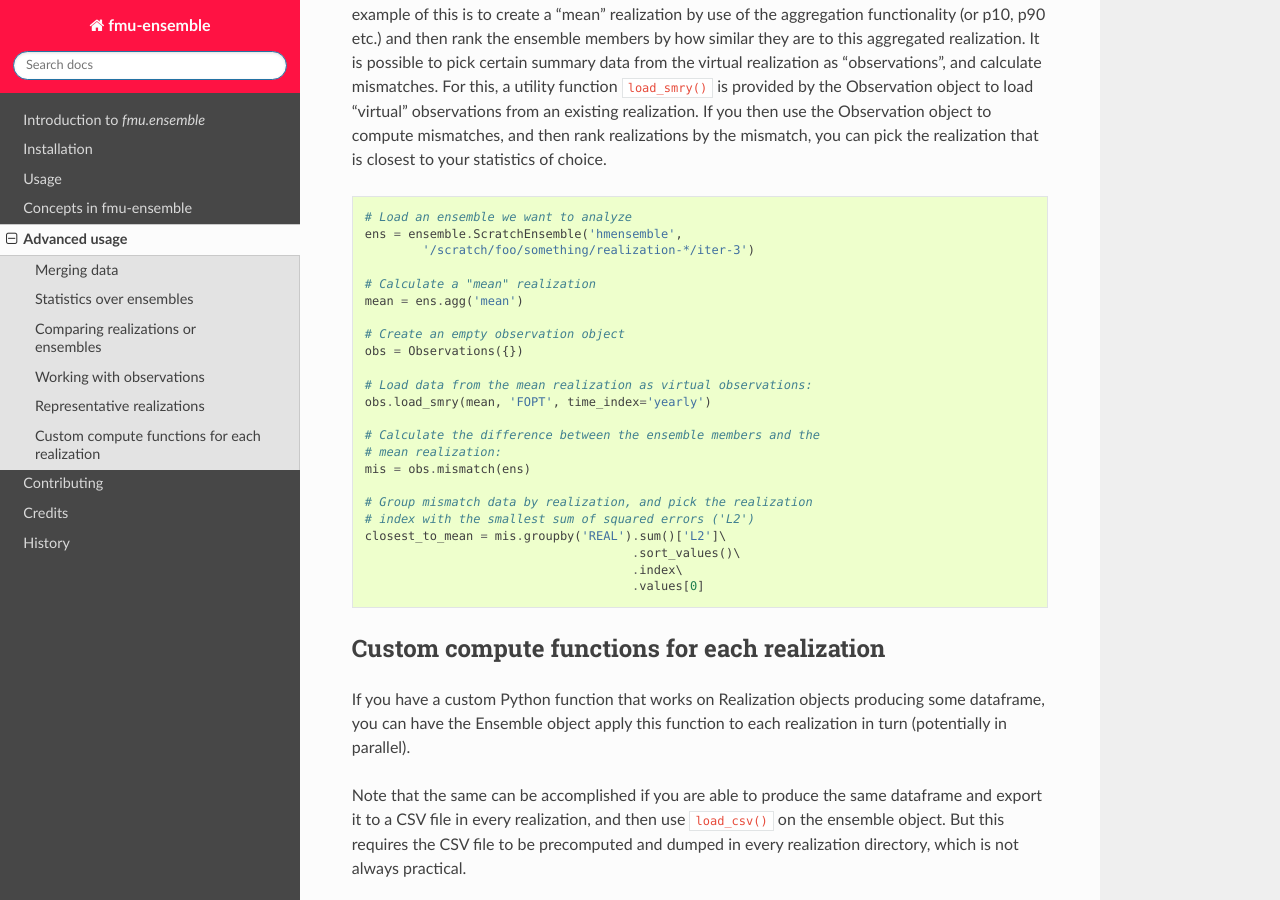
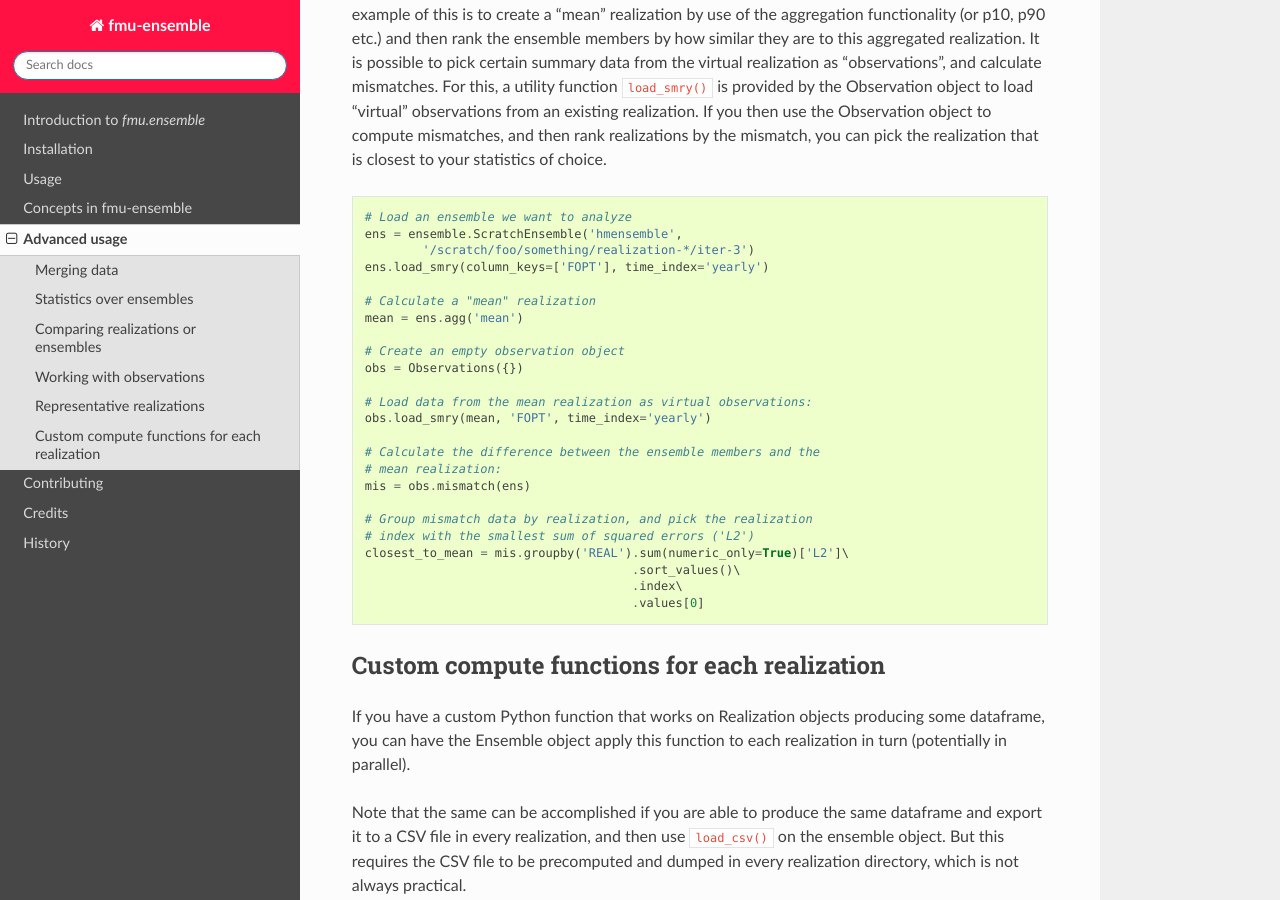
Before and after one commit to equinor/fmu-ensemble, a Sphinx documentation site: the page built from docs/advancedusage.rst, in a window 1280 px wide and 900 px high, scrolled down 3460 px. Built offline with Sphinx 7.4.7 and the Read the Docs theme 2.0.0, drawn with Linux system fonts in a browser that asks for light colours; pages that are not in the unit, such as notebooks, are missing from menus; the version number could not be read and is left out.

Commit message:
Issue 228 fixed: The example for Representative realizations did not work. Updated example will. In addition added numeric_only in .sum() because of warning

```diff
--- a/docs/advancedusage.rst
+++ b/docs/advancedusage.rst
@@ -204,6 +204,7 @@ can pick the realization that is closest to your statistics of choice.
     # Load an ensemble we want to analyze
     ens = ensemble.ScratchEnsemble('hmensemble',
             '/scratch/foo/something/realization-*/iter-3')
+    ens.load_smry(column_keys=['FOPT'], time_index='yearly')
 
     # Calculate a "mean" realization
     mean = ens.agg('mean')
@@ -220,7 +221,7 @@ can pick the realization that is closest to your statistics of choice.
 
     # Group mismatch data by realization, and pick the realization
     # index with the smallest sum of squared errors ('L2')
-    closest_to_mean = mis.groupby('REAL').sum()['L2']\
+    closest_to_mean = mis.groupby('REAL').sum(numeric_only=True)['L2']\
                                          .sort_values()\
                                          .index\
                                          .values[0]
```
